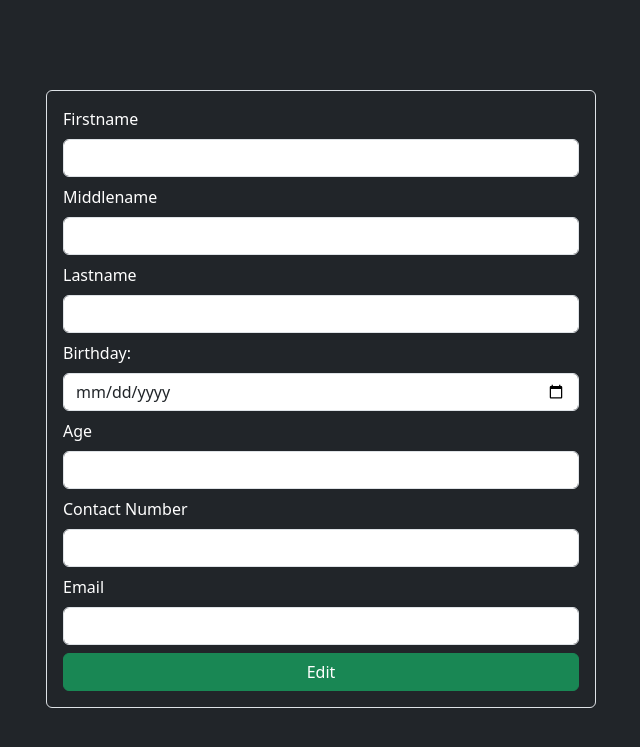
After one commit to Chiriizawa/Portfolio, a Flask app: page /Edit_Profile in a window 1280 px wide. The commit adds this page. Shown: the top 747 px of the page, without its empty margins (319-959 px from the left). Run offline with Flask 3, Linux system fonts and the light colour scheme; the visitor is signed in with stand-in values (Sample User, id 1); data that the repository does not hold is empty.

Commit message:
SANA MATAPOS NA

```diff
--- a/sample_project/blueprint_folder/route.py
+++ b/sample_project/blueprint_folder/route.py
@@ -85,7 +85,18 @@ def python():
 def profile():
     if 'user' not in session:
         return redirect(url_for('blueprint.index'))
-    response = make_response(render_template('profile.html'))
+
+    if 'user' not in session:
+        return redirect(url_for('blueprint.index'))
+
+    connection = mysql.connector.connect(**db_config)
+    cursor = connection.cursor()
+    cursor.execute('SELECT * FROM tbl_project LIMIT 1')
+    data = cursor.fetchall()
+    cursor.close()
+    connection.close()
+
+    response = make_response(render_template('profile.html', data=data))
     return make_header(response)
 
 @blueprint.route('/dashboard/info')
@@ -103,7 +114,7 @@ def info():
     response = make_response(render_template('info.html', data=data))
     return make_header(response)
 
-@blueprint.route('/add-info', methods=['GET', 'POST'])
+@blueprint.route('/Add-Info', methods=['GET', 'POST'])
 def add():
 
     if request.method == "POST":
@@ -186,6 +197,106 @@ def add():
     response = make_response(render_template("add.html", form_data=form_data, errors={}))
     return make_header(response)
 
+@blueprint.route('/Edit_Profile', methods=['GET', 'POST'])
+def edit():
+
+    try:
+
+        if 'user' not in session or not session['user']:
+            return redirect(url_for('blueprint.index'))
+
+        id = 1
+
+        if request.method == "POST":
+            form_data = {
+                'firstname': request.form.get('firstname', '').strip(),
+                'middlename': request.form.get('middlename', '').strip(),
+                'lastname': request.form.get('lastname', '').strip(),
+                'birthday': request.form.get('birthday', '').strip(),
+                'age': request.form.get('age', '').strip(),
+                'contactnumber': request.form.get('contactnumber', '').strip(),
+                'email': request.form.get('email', '').strip(),
+            }
+
+            age = int(form_data['age']) if form_data['age'].isdigit() else None
+
+            errors = {
+                "firstname": validate_first_name(form_data['firstname']),
+                "middlename": validate_middle_name(form_data['middlename']),
+                "lastname": validate_last_name(form_data['lastname']),
+                "birthday": validate_birthday(form_data['birthday'], age) if form_data['birthday'] and age else "Birthday and age are required.",
+                "age": validate_age(age) if age is not None else "Age must be a valid number.",
+                "contactnumber": validate_contact_number(form_data['contactnumber']),
+                "email": validate_email(form_data['email']),
+            }
+
+            errors = {field: msg for field, msg in errors.items() if msg}
+
+            if errors:
+                response = make_response(render_template('edit.html', form_data=form_data, errors=errors))
+                return make_header(response)
+            conn = mysql.connector.connect(**db_config)
+            cursor = conn.cursor()
+            update_query = (
+                "UPDATE tbl_project SET firstname=%s, middlename=%s, lastname=%s, birthday=%s, age=%s, contact=%s, email=%s WHERE id=%s"
+            )
+            update_values = (
+                form_data['firstname'],
+                form_data['middlename'],
+                form_data['lastname'],
+                form_data['birthday'],
+                age,
+                form_data['contactnumber'],
+                form_data['email'],
+                id,
+            )
+            cursor.execute(update_query, update_values)
+            conn.commit()
+            cursor.close()
+            conn.close()
+
+
+            return redirect(url_for('blueprint.profile'))
+
+
+        conn = connect_db()
+        cursor = conn.cursor(dictionary=True)
+        select_query = "SELECT * FROM tbl_project WHERE id = %s"
+        cursor.execute(select_query, (id,))
+        user_data = cursor.fetchone()
+
+
+        form_data = {
+            'firstname': user_data.get('firstname', '') if user_data else '',
+            'middlename': user_data.get('middlename', '') if user_data else '',
+            'lastname': user_data.get('lastname', '') if user_data else '',
+            'birthday': user_data.get('birthday', '') if user_data else '',
+            'age': user_data.get('age', '') if user_data else '',
+            'contactnumber': user_data.get('contactnumber', '') if user_data else '',
+            'email': user_data.get('email', '') if user_data else '',
+        }
+
+        cursor.close()
+        conn.close()
+
+        response = make_response(render_template('edit.html', form_data=form_data, errors={}))
+        return make_header(response)
+
+    except Exception as e:
+
+        error_message = f"An unexpected error occurred: {str(e)}"
+        form_data = {
+            'firstname': '',
+            'middlename': '',
+            'lastname': '',
+            'birthday': '',
+            'age': '',
+            'contactnumber': '',
+            'email': ''
+        }
+        response = make_response(render_template('edit.html', form_data=form_data, errors={"general": error_message}))
+        return make_header(response)
+
 
 @blueprint.route('/delete/<int:user_id>', methods=['GET', 'POST'])
 def delete(user_id):
--- /dev/null
+++ b/sample_project/blueprint_folder/template/edit.html
@@ -0,0 +1,91 @@
+<!DOCTYPE html>
+<html lang="en">
+<head>
+    <meta charset="UTF-8">
+    <meta name="viewport" content="width=device-width, initial-scale=1.0">
+    <link href="https://cdnjs.cloudflare.com/ajax/libs/font-awesome/6.0.0/css/all.min.css" rel="stylesheet">
+    <link href="https://cdn.jsdelivr.net/npm/bootstrap@5.3.0-alpha1/dist/css/bootstrap.min.css" rel="stylesheet">
+    <link rel="stylesheet" href="{{url_for('static', filename = '/css/style.css')}}">
+    <title>Edit Profile</title>
+</head>
+<body class="bg-dark text-white">
+    <div class="container mt-5">
+        <form method="POST" action="{{ url_for('blueprint.edit') }}" class="p-3 border rounded mx-auto" style="max-width: 550px; margin-top: 90px;">
+            <div class="mb-2">
+                <label for="firstname" class="form-label">Firstname</label>
+                <input type="text" name="firstname" id="firstname" value="{{ form_data['firstname'] }}" class="form-control" required>
+                {% if errors['firstname'] %}
+                <p class="text-danger">{{ errors['firstname'] }}</p>
+                {% endif %}
+            </div>
+            <div class="mb-2">
+                <label for="middlename" class="form-label">Middlename</label>
+                <input type="text" name="middlename" id="middlename" value="{{ form_data['middlename'] }}"  class="form-control" required>
+                {% if errors['middlename'] %}
+                <p class="text-danger">{{ errors['middlename'] }}</p>
+                {% endif %}
+            </div>
+            <div class="mb-2">
+                <label for="lastname" class="form-label">Lastname</label>
+                <input type="text" name="lastname" id="lastname" value="{{ form_data['lastname'] }}" class="form-control" required>
+                {% if errors['lastname'] %}
+                <p class="text-danger">{{ errors['lastname'] }}</p>
+                {% endif %}
+            </div>
+            <div class="mb-2">
+                <label for="birthday" class="form-label">Birthday:</label>
+                <input type="date" name="birthday" id="birthday" value="{{ form_data['birthday'] }}" class="form-control" required>
+                {% if errors['birthday'] %}
+                <p class="text-danger">{{ errors['birthday'] }}</p>
+                {% endif %}
+            </div>
+            <div class="mb-2">
+                <label for="age" class="form-label">Age</label>
+                <input type="text" name="age" id="age" value="{{ form_data['age'] }}" class="form-control" required>
+                {% if errors['age'] %}
+                <p class="text-danger">{{ errors['age'] }}</p>
+                {% endif %}
+            </div>
+            <div class="mb-2">
+                <label for="contactnumber" class="form-label">Contact Number</label>
+                <input type="text" name="contactnumber" id="contactnumber" value="{{ form_data['contactnumber'] }}" class="form-control" required>
+                {% if errors['contactnumber'] %}
+                <p class="text-danger">{{ errors['contactnumber'] }}</p>
+                {% endif %}
+            </div>
+            <div class="mb-2">
+                <label for="email" class="form-label">Email</label>
+                <input type="text" name="email" id="email" value="{{ form_data['email'] }}" class="form-control" required>
+                {% if errors['email'] %}
+                <p class="text-danger">{{ errors['email'] }}</p>
+                {% endif %}
+            </div>
+            <a href="{{url_for('blueprint.edit')}}"></a><button type="button" class="btn btn-success w-100 text-center" data-bs-toggle="modal" data-bs-target="#editModal">
+                Edit
+            </button></a></td>
+        </td>
+
+        <div class="modal fade" id="editModal" tabindex="-1" aria-labelledby="editModalLabel" aria-hidden="true">
+            <div class="modal-dialog modal-dialog-centered">
+                <div class="modal-content">
+                    <div class="modal-header bg-dark">
+                        <h5 class="modal-title text-light" id="editModalLabel">Confirm Edit</h5>
+                    </div>
+                    <div class="modal-body bg-dark">
+                        <p class="text-light">Are you sure you want to edit?</p>
+                    </div>
+                    <div class="modal-footer bg-dark">
+                        <button type="button" class="btn btn-secondary" data-bs-dismiss="modal">Cancel</button>
+                        <a href="{{ url_for('blueprint.edit')}}" class="btn btn-success">Yes</a>
+                    </div>
+                </div>
+            </div>
+        </div>
+        </form>
+    </div>
+</body>
+
+
+    <script src="https://cdn.jsdelivr.net/npm/bootstrap@5.3.0-alpha1/dist/js/bootstrap.bundle.min.js"></script>
+</body>
+</html>
```
Also changed, not shown: sample_project/blueprint_folder/template/info.html (+0 -7 lines), sample_project/blueprint_folder/template/profile.html (+29 -12 lines).
